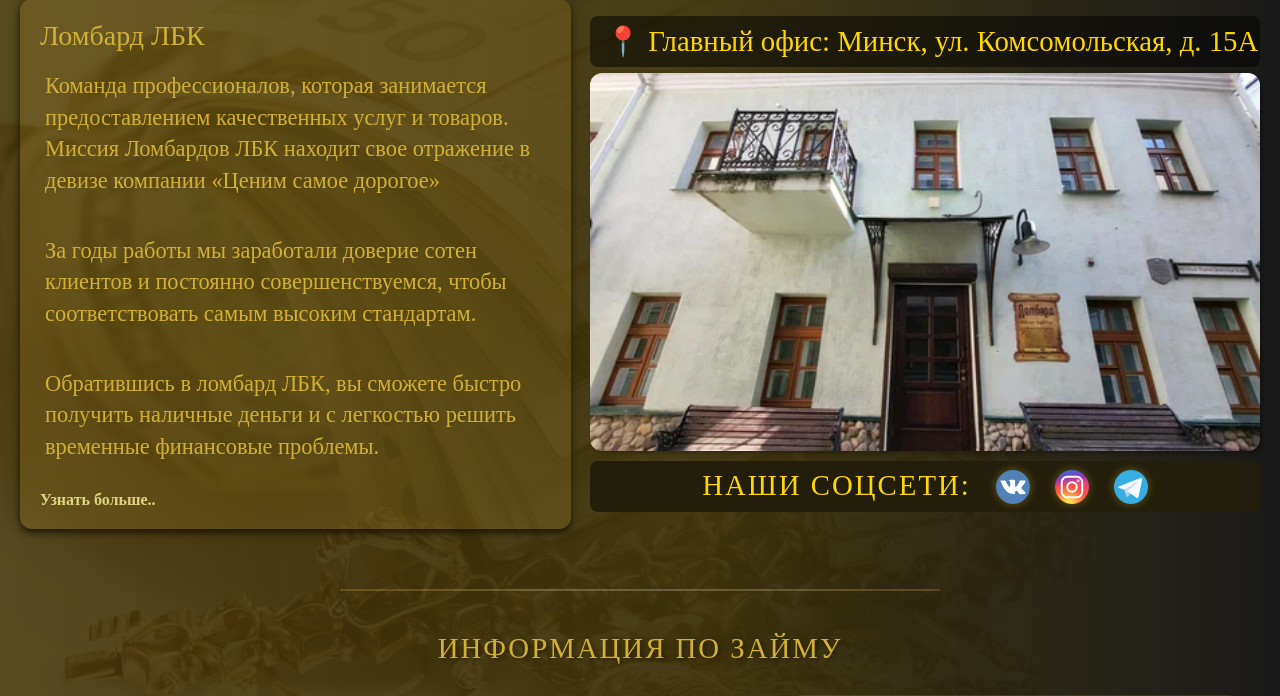
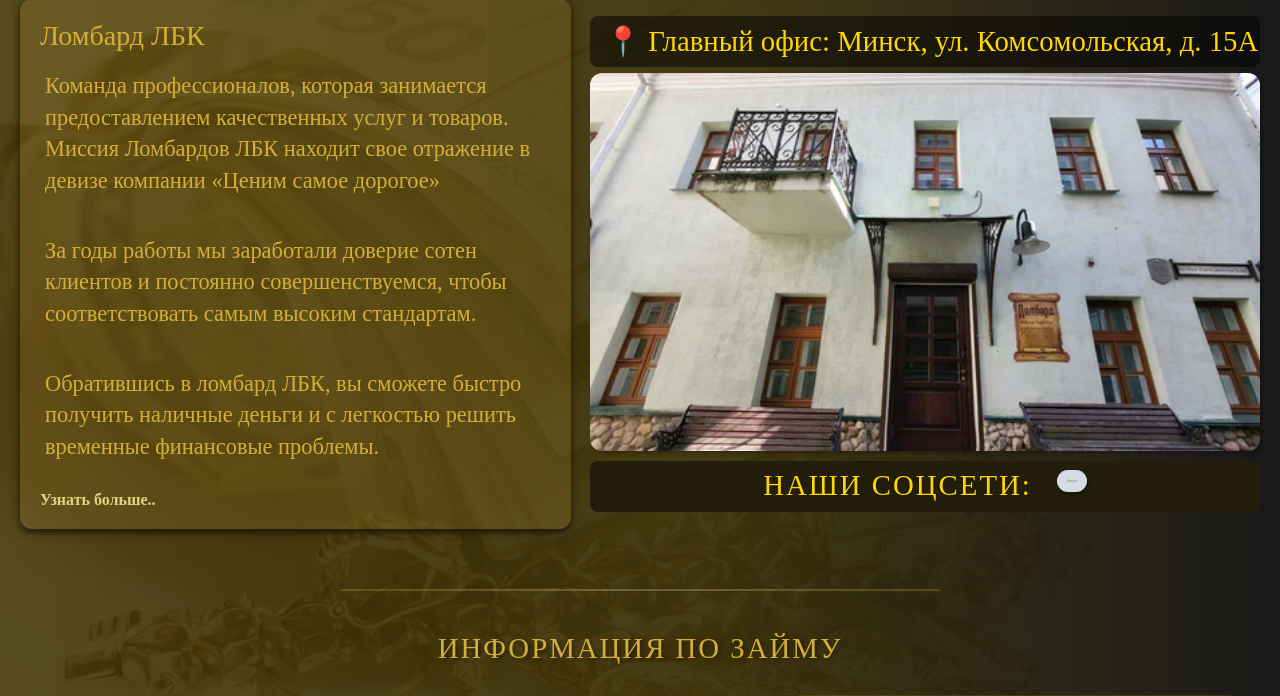
Before and after one commit to TumashenkaAliaksandr/lomabard_lbk, a Django app: page / in a window 1280 px wide. Shown: the part 1822-2518 px from the top of the page. Run offline with Django 5.2, Linux system fonts and the light colour scheme; tables that the repository leaves empty hold one stand-in row (values such as "Sample post"); grey boxes marked "Sample" are stand-in pictures; a database or web service that is not in the repository returns one stand-in record (values such as "Sample title"); data that the repository does not hold is empty; some libraries are stand-ins or nearby versions.

Commit message:
added social networks in the about block

```diff
--- a/webapp/static/webapp/css/main.css
+++ b/webapp/static/webapp/css/main.css
@@ -1923,28 +1923,46 @@ body.light-theme .social-icon:hover,
 }
 
 /* Фоновые изображения иконок (можно заменить на свои пути) */
-.social-icon.vk {
-    background-image: url('../img/vk.svg');
-}
-
-.social-icon.instagram {
-    background-image: url('../img/instagram.svg');
-}
-
-.social-icon.telegram {
-    background-image: url('../img/telegram.svg');
-}
-
-.social-icon-had.vk {
-    background-image: url('../img/vk.svg');
-}
-
-.social-icon-had.instagram {
-    background-image: url('../img/instagram.svg');
-}
-
-.social-icon-had.telegram {
-    background-image: url('../img/telegram.svg');
+/*.social-icon.vk {*/
+/*    background-image: url('../img/vk.svg');*/
+/*}*/
+
+/*.social-icon.instagram {*/
+/*    background-image: url('../img/instagram.svg');*/
+/*}*/
+
+/*.social-icon.telegram {*/
+/*    background-image: url('../img/telegram.svg');*/
+/*}*/
+
+/*.social-icon-had.vk {*/
+/*    background-image: url('../img/vk.svg');*/
+/*}*/
+
+/*.social-icon-had.instagram {*/
+/*    background-image: url('../img/instagram.svg');*/
+/*}*/
+
+/*.social-icon-had.telegram {*/
+/*    background-image: url('../img/telegram.svg');*/
+/*}*/
+.about-social-icon {
+    width: 30px;
+    height: 30px;
+    display: inline-block;
+    background-size: contain;
+    background-repeat: no-repeat;
+    background-position: center;
+    transition: transform 0.3s ease, box-shadow 0.3s ease;
+    cursor: pointer;
+    margin-top: 2px;
+    border-radius: 50%;
+}
+
+.about-social-icon:hover,
+.about-social-icon:focus {
+    transform: scale(1.15);
+    outline: none;
 }
 
 /* Эффект при наведении */
--- a/webapp/templates/webapp/sections_main/about_section.html
+++ b/webapp/templates/webapp/sections_main/about_section.html
@@ -22,12 +22,14 @@
                     <img src="{% static 'webapp/img/lbk.png' %}" alt="Ломбард ЛБК"/>
                     <div class="social-icons">
                         <h2 id="info">Наши Соцсети: </h2>
-                        <a href="https://vk.com/yourpage" target="_blank" rel="noopener" aria-label="ВКонтакте"
-                           class="social-icon vk"></a>
-                        <a href="https://instagram.com/yourpage" target="_blank" rel="noopener"
-                           aria-label="Instagram" class="social-icon instagram"></a>
-                        <a href="https://t.me/yourpage" target="_blank" rel="noopener" aria-label="Telegram"
-                           class="social-icon telegram"></a>
+                        {% for social in social_networks %}
+                            <a href="{{ social.url }}" target="_blank" rel="noopener" aria-label="{{ social.name }}" class="about-social-icon">
+                                <img src="{{ social.icon.url }}" alt="{{ social.name }} иконка"/>
+                            </a>
+
+                        {% empty %}
+                            <p>Соцсети не найдены.</p>
+                        {% endfor %}
                     </div>
                 </div>
 
```
